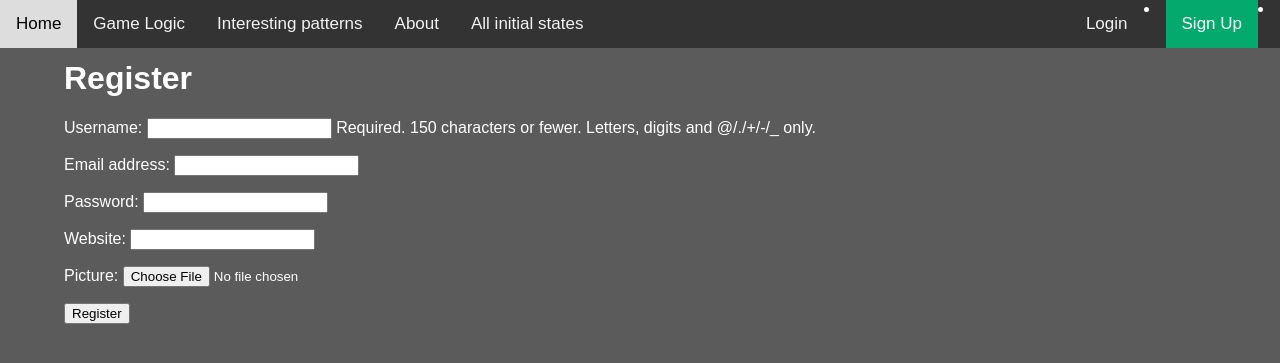
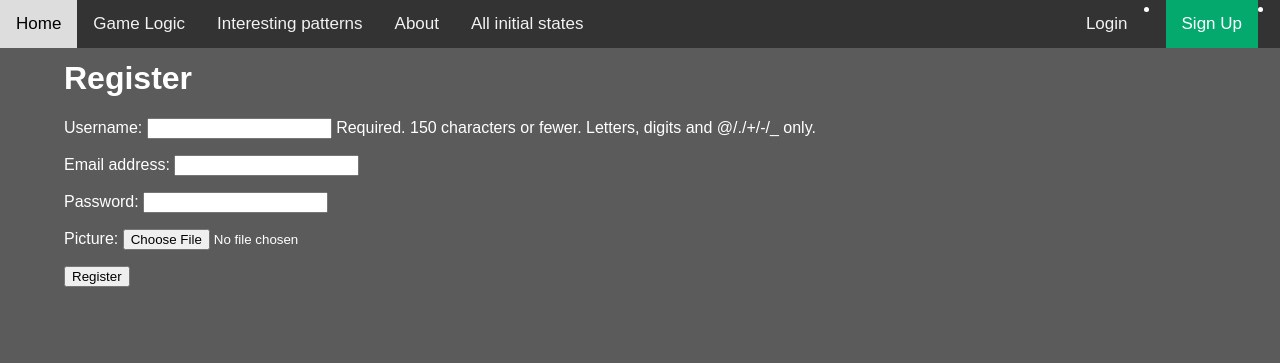
Before and after one commit to GitDavids/WAD2-Game-of-Life-Group-Project, a Django app: page /game_of_life/register/ in a window 1280 px wide. Shown: the top 363 px of the page. Run offline with Django 3.2, Linux system fonts and the light colour scheme.

Commit message:
Got rid of website in userprofile

```diff
--- a/game_of_life_project/game_of_life/forms.py
+++ b/game_of_life_project/game_of_life/forms.py
@@ -15,7 +15,7 @@ class UserForm(forms.ModelForm):
 class UserProfileForm(forms.ModelForm):
     class Meta:
         model = UserProfile
-        fields = ('website', 'picture',)
+        fields = ('picture',)
 
 
 class InitialStateForm(forms.ModelForm):
--- a/game_of_life_project/game_of_life/models.py
+++ b/game_of_life_project/game_of_life/models.py
@@ -49,9 +49,7 @@ class UserProfile(models.Model):
     moderator = models.BooleanField(default=False)
 
     # # The additional attributes we wish to include.
-    website = models.URLField(blank=True)
     picture = models.ImageField(blank=True, upload_to='profile_images')
-    email=models.TextField(default=0)
     states = models.TextField(blank=True)  # We need a way to store a bunck of states, use json
 
     likes=models.IntegerField(default=0)
--- a/game_of_life_project/static/css/base.css
+++ b/game_of_life_project/static/css/base.css
@@ -5,6 +5,9 @@ body {
   color: white;
   padding-top:3%;
 }
+
+a {color: white;}
+
 .topnav {
   overflow: hidden;
   background-color: #333;
```
Also changed, not shown: game_of_life_project/README.md (deleted).
